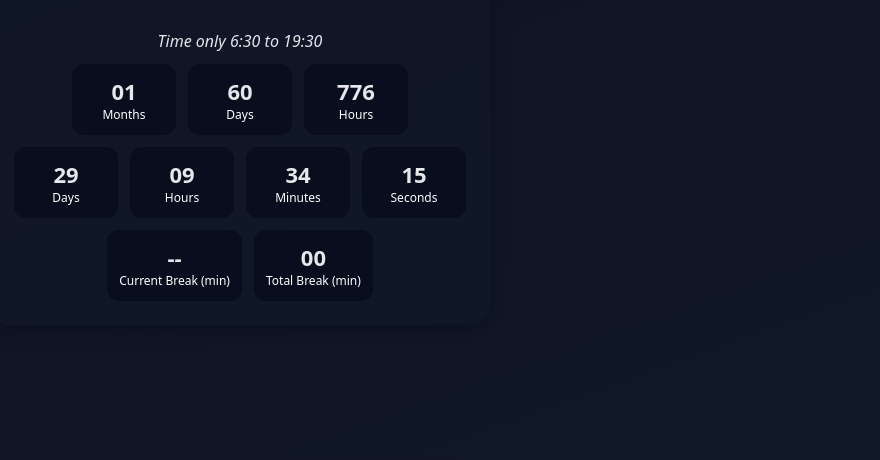
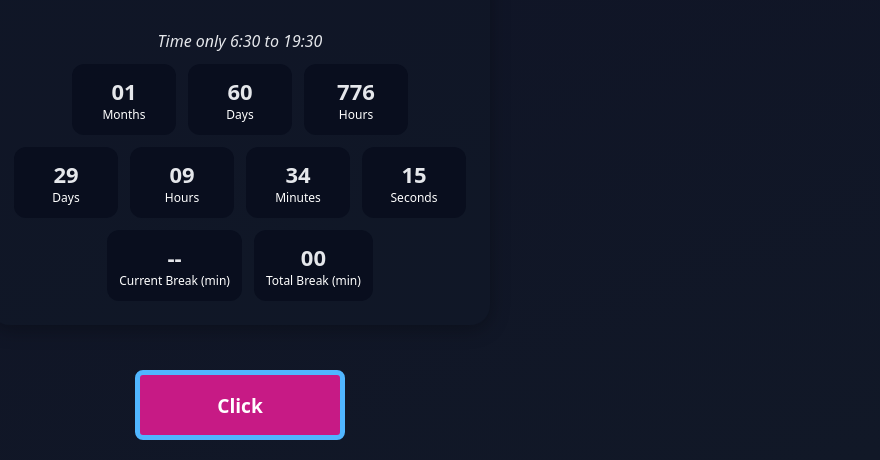
Before and after one commit to Youtubein/2, a plain HTML site: page index.html in a window 1280 px wide. Shown: the part 340-800 px from the top of the page, without its empty margins (400-1280 px from the left). Drawn offline with Linux system fonts and the light colour scheme.

Commit message:
Update index.html

```diff
--- a/index.html
+++ b/index.html
@@ -164,25 +164,9 @@ h1 {
   text-decoration: none;
   cursor: pointer;
 }
-</style>
-</head>
-<body>
-<div id="settings-toggle">⚙️ Settings</div>
-<div class="card" id="timer-card">
-  <h1 id="timer-title">Countdown Timer </h1>
-  <h2 class="styled-text"><span class="rlspabf">R.L.S.P.A.B.F</span> <span class="lucky">Luckye</span></h2>
-
-<!DOCTYPE html>
-<html lang="en">
-<head>
-  <meta charset="UTF-8">
-  <meta name="viewport" content="width=device-width, initial-scale=1.0">
-  <title>Styled Text</title>
-  <style>
 .card {
   text-align: center; /* Center the content for better presentation */
 }
-
 #settings-toggle {
   position: absolute;
   top: 10px;
@@ -190,7 +174,6 @@ h1 {
   cursor: pointer;
   font-size: 1.2em;
 }
-
 h2.styled-text {
   font-family: "French Script MT", cursive; /* Default cursive font for h2 */
   font-weight: bold; /* Bold text */
@@ -198,18 +181,15 @@ h1 {
   animation: colorChange 5s infinite linear; /* Color animation */
   display: inline-block; /* Ensure gradient applies correctly */
 }
-
 /* Font for R.L.S.P.A.B.F */
 h2.styled-text .rlspabf {
   font-family: "Algerian", serif; /* Algerian font for R.L.S.P.A.B.F */
 }
-
 /* Smaller font size for Luckye */
 h2.styled-text .lucky {
   font-size: 0.7em; /* Smaller size for Luckye */
   font-family: "French Script MT", cursive; /* Retain original font for Luckye */
 }
-
 @keyframes colorChange {
   0% {
     background: linear-gradient(90deg, #ff4b5c, #56cfe1, #ff9f1c, #6a0572, #1982c4, #ff1654, #00b159);
@@ -227,32 +207,111 @@ h1 {
     -webkit-text-fill-color: transparent;
   }
 }
+.particle-deconstruct-container {
+  display: flex;
+  justify-content: center;
+  align-items: center;
+  position: fixed;
+  bottom: 20px;
+  left: 50%;
+  transform: translateX(-50%);
+  z-index: 10;
+}
+
+.particle-deconstruct-element {
+  width: 200px;
+  height: 60px;
+  background: #c71a85; /* Pink */
+  display: flex;
+  justify-content: center;
+  align-items: center;
+  position: relative;
+  overflow: hidden;
+  border-radius: 8px;
+  text-decoration: none;
+  transition: background 0.3s ease, border-color 0.3s ease;
+  border: 5px solid #50b6ff; /* White border */
+  cursor: pointer;
+}
+
+.particle-deconstruct-element h2 {
+  color: #ffffff;
+  font-size: 1.2rem;
+  position: relative;
+  z-index: 2;
+  transition: all 0.5s ease;
+  margin: 0;
+}
+
+/* Particle overlay */
+.particle-deconstruct-element::before,
+.particle-deconstruct-element::after {
+  content: '';
+  position: absolute;
+  top: 0;
+  left: 0;
+  width: 100%;
+  height: 100%;
+  background: repeating-radial-gradient(
+    circle at center,
+    #0ff 1px,
+    transparent 2px,
+    transparent 50px
+  );
+  opacity: 0;
+  transition: all 0.5s ease;
+}
+
+/* Hover effect - turns red */
+.particle-deconstruct-element:hover {
+  background: #08c117; /* Red */
+  border-color: #00ed20;
+}
+
+/* Active (click) effect - turns green */
+.particle-deconstruct-element:active {
+  background: #00c853; /* Green */
+  border-color: #062bff;
+}
+
+.particle-deconstruct-element:hover {
+  background: #3f2969; /* Sky blue */
+}
+.particle-deconstruct-element:hover h2 {
+  color: #ffff00; /* Yellow */
+  transform: scale(1.1);
+}
+.particle-deconstruct-element:hover::before {
+  transform: scale(1.5) rotate(45deg);
+  opacity: 0.3;
+}
+.particle-deconstruct-element:hover::after {
+  transform: scale(1.5) rotate(-45deg);
+  opacity: 0.3;
+}
 </style>
 </head>
 <body>
-
-</body>
-</html>
+<div id="settings-toggle">⚙️ Settings</div>
+<div class="card" id="timer-card">
+  <h1 id="timer-title">Countdown Timer </h1>
+  <h2 class="styled-text"><span class="rlspabf">R.L.S.P.A.B.F</span> <span class="lucky">Luckye</span></h2>
   <div class="note" id="timer-note">Time only 6:30 to 19:30</div>
-
   <div class="timer" id="row1">
     <div class="unit" id="months-unit"><div class="num" id="months">--</div><div class="lab">Months</div></div>
     <div class="unit" id="days1-unit"><div class="num" id="days1">--</div><div class="lab">Days</div></div>
     <div class="unit" id="hours1-unit"><div class="num" id="hours1">--</div><div class="lab">Hours</div></div>
   </div>
-
   <div class="timer" id="row2">
     <div class="unit" id="days2-unit"><div class="num" id="days2">--</div><div class="lab">Days</div></div>
     <div class="unit" id="hours2-unit"><div class="num" id="hours2">--</div><div class="lab">Hours</div></div>
     <div class="unit" id="minutes2-unit"><div class="num" id="minutes2">--</div><div class="lab">Minutes</div></div>
     <div class="unit" id="seconds2-unit"><div class="num" id="seconds2">--</div><div class="lab">Seconds</div></div>
   </div>
-
   <div class="timer break-row hidden" id="break-row">
     <div class="unit" id="current-break-unit"><div class="num" id="current-break">--</div><div class="lab">Current Break (min)</div></div>
     <div class="unit" id="total-break-unit"><div class="num" id="total-break">--</div><div class="lab">Total Break (min)</div></div>
   </div>
-
   <div class="settings" id="settings-panel">
     <h2>Customize Timer</h2>
     <label>Target Date and Time: <input type="datetime-local" id="target-datetime" placeholder="mm/dd/yyyy --:-- --"></label>
@@ -304,7 +363,6 @@ h1 {
       <button onclick="startBreak()">Start Break</button>
     </div>
   </div>
-
   <!-- Units Customization Modal -->
   <div id="units-modal" class="modal">
     <div class="modal-content">
@@ -321,7 +379,12 @@ h1 {
       <label><input type="checkbox" id="show-total-break" checked> Show Total Break</label>
     </div>
   </div>
-
+</div>
+<div class="particle-deconstruct-container">
+  <a href="https://75raj.github.io/Rishi/" target="_blank" class="particle-deconstruct-element">
+    <h2>Click</h2>
+  </a>
+</div>
 <script>
 let TARGET = new Date(localStorage.getItem("targetDate") || "2025-12-31T19:30:00");
 let START_H = parseFloat(localStorage.getItem("startHour") || 6.5);
@@ -332,11 +395,9 @@ let breakInterval = null;
 let breakEndTime = null;
 let totalBreakTime = parseInt(localStorage.getItem("totalBreakTime") || 0); // Track total break time in minutes
 let currentBreakStart = null;
-
 function pad(n) {
   return String(Math.floor(n)).padStart(2, '0');
 }
-
 function applyStyles() {
   const root = document.documentElement;
   root.style.setProperty('--bg1', localStorage.getItem('bg1') || '#0f1226');
@@ -376,7 +437,6 @@ function applyStyles() {
   applyUnitVisibility();
   document.getElementById('total-break').textContent = pad(totalBreakTime);
 }
-
 function applyUnitVisibility() {
   document.getElementById('months-unit').style.display = localStorage.getItem('showMonths') === 'false' ? 'none' : 'block';
   document.getElementById('days1-unit').style.display = localStorage.getItem('showDays1') === 'false' ? 'none' : 'block';
@@ -388,7 +448,6 @@ function applyUnitVisibility() {
   document.getElementById('current-break-unit').style.display = localStorage.getItem('showCurrentBreak') === 'false' ? 'none' : 'block';
   document.getElementById('total-break-unit').style.display = localStorage.getItem('showTotalBreak') === 'false' ? 'none' : 'block';
 }
-
 function updateTimer() {
   if (breakInterval) {
     const now = new Date();
@@ -407,29 +466,22 @@ function updateTimer() {
      let minutes = Math.floor(diffMs / 60000);
 let seconds = Math.floor((diffMs % 60000) / 1000);
 document.getElementById('current-break').textContent = `${pad(minutes)}:${pad(seconds)}`;
-
     }
   }
-
   const now = new Date();
   const nowH = now.getHours() + now.getMinutes() / 60;
-
   let monthsLeft = TARGET.getMonth() - now.getMonth() + (TARGET.getFullYear() - now.getFullYear()) * 12;
   if (monthsLeft < 0) monthsLeft = 0;
   document.getElementById('months').textContent = pad(monthsLeft);
-
   let totalDays = Math.floor((TARGET - now) / (1000 * 60 * 60 * 24));
   let activeHoursToday = Math.max(0, Math.min(END_H, nowH) - START_H);
   let hoursLeft = totalDays * ACTIVE_HOURS - activeHoursToday;
   document.getElementById('days1').textContent = pad(totalDays);
   document.getElementById('hours1').textContent = pad(Math.floor(hoursLeft));
-
   const lastDayOfMonth = new Date(now.getFullYear(), now.getMonth() + 1, 0);
   let daysLeftInMonth = lastDayOfMonth.getDate() - now.getDate();
-
   let startToday = new Date(now.getFullYear(), now.getMonth(), now.getDate(), Math.floor(START_H), (START_H % 1) * 60, 0);
   let endToday = new Date(now.getFullYear(), now.getMonth(), now.getDate(), Math.floor(END_H), (END_H % 1) * 60, 0);
-
   let hours2 = 0, mins2 = 0, secs2 = 0;
   if (now < startToday) {
     hours2 = ACTIVE_HOURS;
@@ -443,13 +495,11 @@ document.getElementById('current-break').textContent = `${pad(minutes)}:${pad(se
     mins2 = Math.floor((diffMs / 1000 / 60) % 60);
     secs2 = Math.floor((diffMs / 1000) % 60);
   }
-
   document.getElementById('days2').textContent = pad(daysLeftInMonth);
   document.getElementById('hours2').textContent = pad(hours2);
   document.getElementById('minutes2').textContent = pad(mins2);
   document.getElementById('seconds2').textContent = pad(secs2);
 }
-
 function startBreak() {
   if (!breakInterval) {
     const breakMinutes = parseInt(document.getElementById('break-minutes').value) || 5;
@@ -460,7 +510,6 @@ function startBreak() {
     breakInterval = setInterval(updateTimer, 1000);
   }
 }
-
 function resetSettings() {
   localStorage.clear();
   TARGET = new Date("2025-12-31T19:30:00");
@@ -509,7 +558,6 @@ function resetSettings() {
   applyAllSettings();
   updateTimer();
 }
-
 function applyAllSettings() {
   const targetDate = document.getElementById('target-datetime').value;
   if (targetDate) {
@@ -548,16 +596,13 @@ function applyAllSettings() {
   applyStyles();
   updateTimer();
 }
-
 // Live update event listeners
 document.querySelectorAll('.settings input, .settings select').forEach(input => {
   input.addEventListener('input', applyAllSettings);
 });
-
 // Draggable card
 let isDragging = false;
 let startX, startY, initialLeft, initialTop;
-
 document.getElementById('timer-card').addEventListener('mousedown', (e) => {
   if (e.target.closest('.settings')) return;
   isDragging = true;
@@ -568,7 +613,6 @@ document.getElementById('timer-card').addEventListener('mousedown', (e) => {
   document.body.style.cursor = 'grabbing';
   document.getElementById('settings-panel').style.display = 'none';
 });
-
 document.addEventListener('mousemove', (e) => {
   if (isDragging) {
     const dx = e.clientX - startX;
@@ -578,27 +622,22 @@ document.addEventListener('mousemove', (e) => {
     document.getElementById('timer-card').style.top = `${initialTop + dy}px`;
   }
 });
-
 document.addEventListener('mouseup', () => {
   isDragging = false;
   document.body.style.cursor = 'default';
 });
-
 // Toggle settings
 document.getElementById('settings-toggle').addEventListener('click', () => {
   const panel = document.getElementById('settings-panel');
   panel.style.display = panel.style.display === 'none' ? 'block' : 'none';
 });
-
 // Units modal
 document.getElementById('customize-units-btn').addEventListener('click', () => {
   document.getElementById('units-modal').style.display = 'block';
 });
-
 function closeModal() {
   document.getElementById('units-modal').style.display = 'none';
 }
-
 // Load unit visibility checkboxes
 document.getElementById('show-months').checked = localStorage.getItem('showMonths') !== 'false';
 document.getElementById('show-days1').checked = localStorage.getItem('showDays1') !== 'false';
@@ -609,7 +648,6 @@ document.getElementById('show-minutes2').checked = localStorage.getItem('showMin
 document.getElementById('show-seconds2').checked = localStorage.getItem('showSeconds2') !== 'false';
 document.getElementById('show-current-break').checked = localStorage.getItem('showCurrentBreak') !== 'false';
 document.getElementById('show-total-break').checked = localStorage.getItem('showTotalBreak') !== 'false';
-
 // Live update for units
 document.querySelectorAll('#units-modal input[type="checkbox"]').forEach(checkbox => {
   checkbox.addEventListener('change', () => {
@@ -625,7 +663,6 @@ document.querySelectorAll('#units-modal input[type="checkbox"]').forEach(checkbo
     applyUnitVisibility();
   });
 });
-
 // Load current values into inputs
 if (localStorage.getItem('targetDate')) {
   document.getElementById('target-datetime').value = new Date(localStorage.getItem('targetDate')).toISOString().slice(0,16);
@@ -655,7 +692,6 @@ document.getElementById('animation-speed').value = localStorage.getItem('animati
 document.getElementById('show-seconds').checked = localStorage.getItem('showSeconds') !== 'false';
 document.getElementById('dark-mode').checked = localStorage.getItem('darkMode') !== 'false';
 document.getElementById('timer-alignment').value = localStorage.getItem('timerAlignment') || 'center';
-
 function exportTodayData() {
   const now = new Date();
   const today = now.toISOString().split('T')[0];
@@ -666,7 +702,6 @@ function exportTodayData() {
   a.download = `timer_data_${today}.txt`;
   a.click();
 }
-
 applyStyles();
 updateTimer();
 </script>
```
Lines whose indentation alone changed are shown as unchanged.
